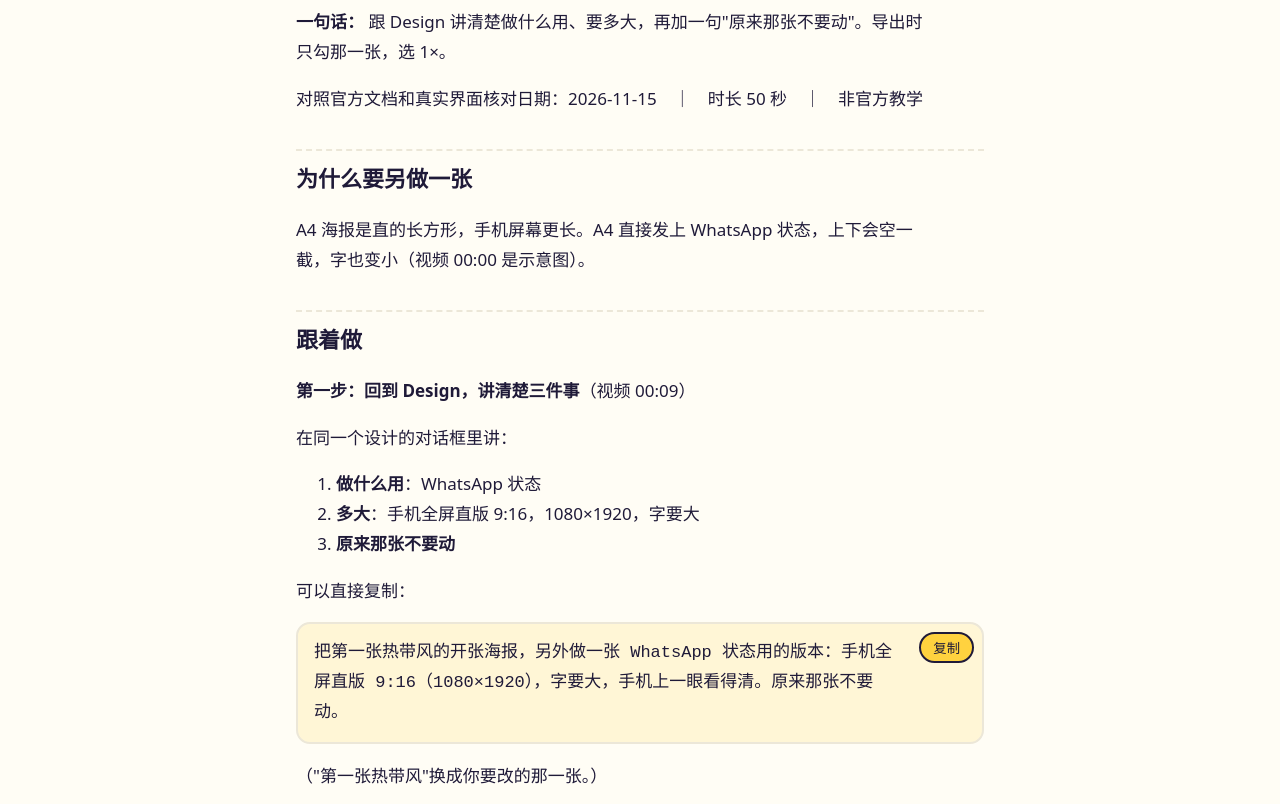
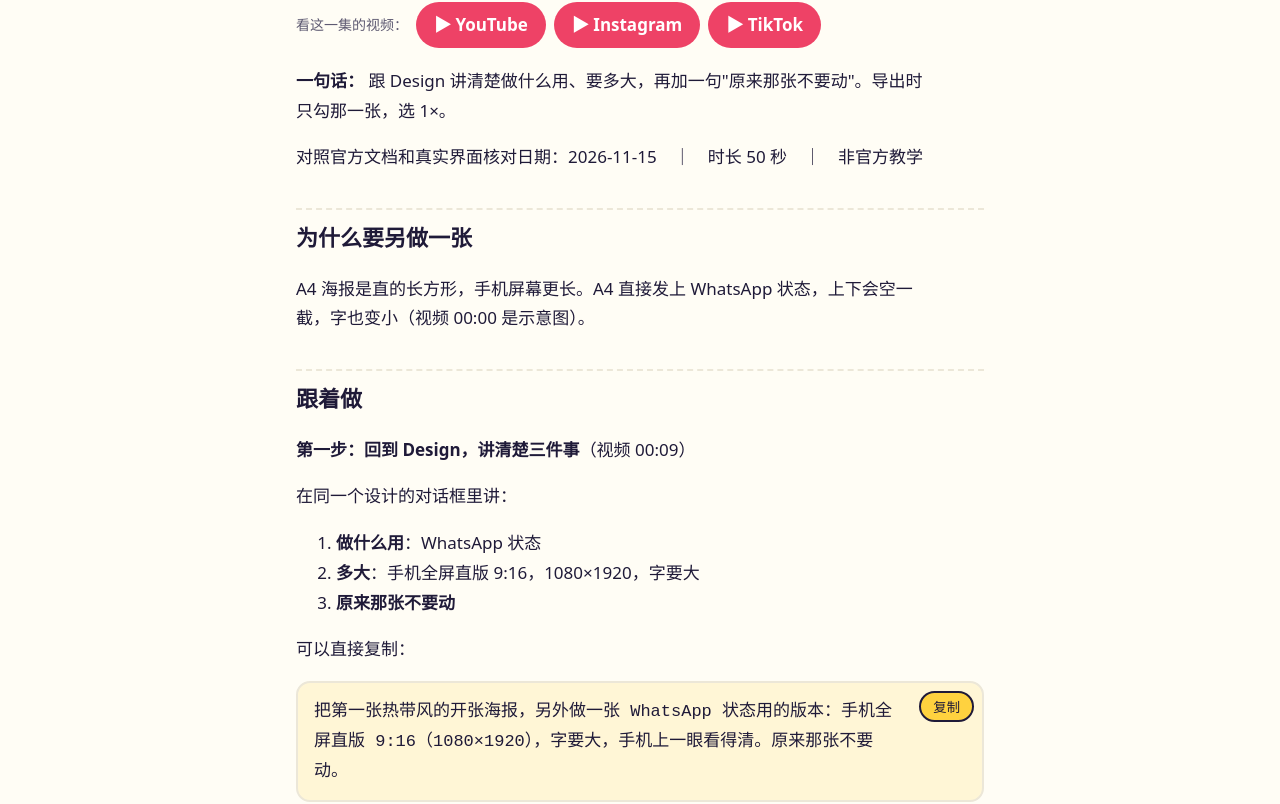
Before and after one commit to kopizai/kopizai.github.io, a plain HTML site: page ep/007/index.html in a window 1280 px wide. Shown: the part 153-957 px from the top of the page. Drawn offline with Linux system fonts and the light colour scheme.

Commit message:
第 7 集：加上看视频按钮

```diff
--- a/ep/007/index.html
+++ b/ep/007/index.html
@@ -52,7 +52,7 @@ footer .in { padding-block: 18px 28px; color: var(--muted); font-size: 14px; }
 <div class="top"><div class="in"><a href="../../index.html"><img src="../../assets/logo.png" alt="KopizAI - Kopi仔"></a><a class="home" href="../../index.html">全部集数</a></div></div>
 <main>
 <h1>第 7 集 · 一张海报，改成 WhatsApp 状态的尺寸</h1>
-
+<div class="watches"><span class="meta">看这一集的视频：</span><a class="watch" href="https://youtube.com/shorts/W-Cfw3bTYlQ" target="_blank" rel="noopener">▶ YouTube</a><a class="watch" href="https://www.instagram.com/reel/DfxGsvpvbyi/" target="_blank" rel="noopener">▶ Instagram</a><a class="watch" href="https://www.tiktok.com/@kopizai_ai/video/7708418171824246022" target="_blank" rel="noopener">▶ TikTok</a></div>
 <p><strong>一句话：</strong> 跟 Design 讲清楚做什么用、要多大，再加一句"原来那张不要动"。导出时只勾那一张，选 1×。</p>
 <p>对照官方文档和真实界面核对日期：2026-11-15　｜　时长 50 秒　｜　非官方教学</p>
 <h2>为什么要另做一张</h2>
```
